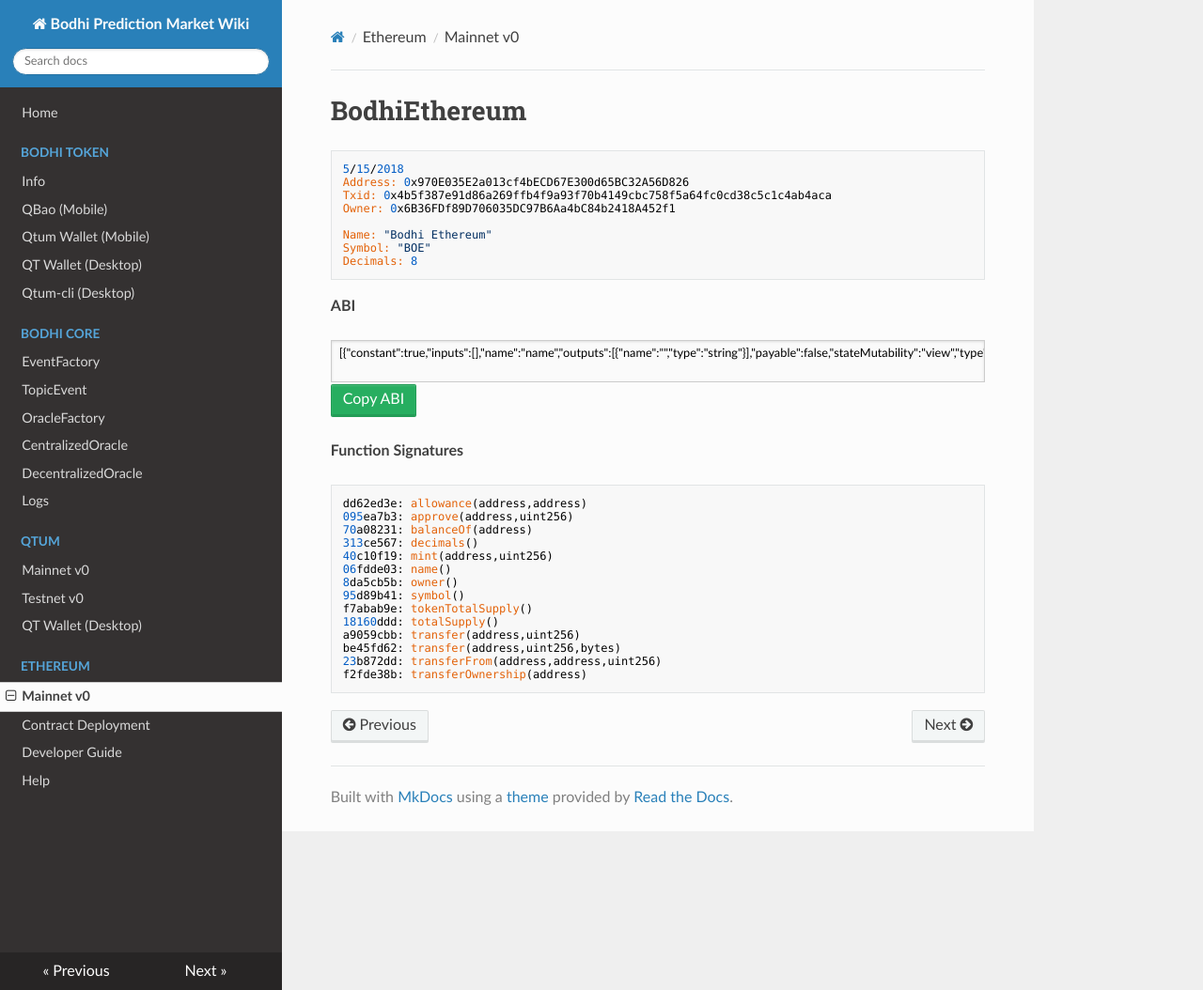
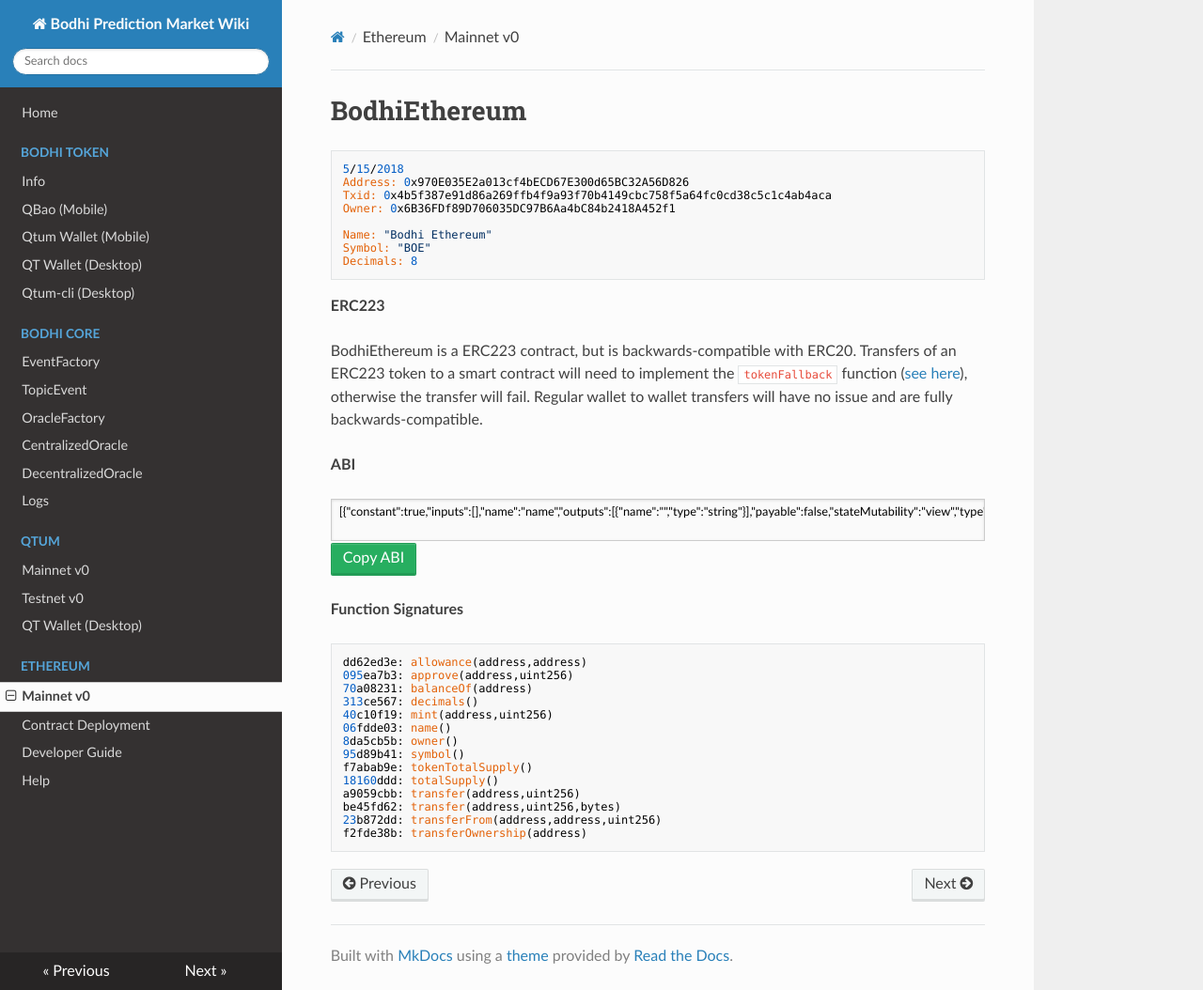
Before and after one commit to bodhiproject/wiki, an MkDocs documentation site: the page built from docs/ethereum/mainnet_v0.md, in a window 1280 px wide and 1054 px high. Shown: the whole window at 94% size. Built offline with MkDocs 1.6.1, drawn with Linux system fonts in a browser that asks for light colours; nearby versions of some CDN libraries; comment, search, counter and statistics services are not loaded; old or Windows-style settings are respelled for this version of MkDocs.

Commit message:
Add erc223 note in boe section

```diff
--- a/docs/ethereum/mainnet_v0.md
+++ b/docs/ethereum/mainnet_v0.md
@@ -8,6 +8,12 @@
     Name: "Bodhi Ethereum"
     Symbol: "BOE"
     Decimals: 8
+
+
+**ERC223**
+
+BodhiEthereum is a ERC223 contract, but is backwards-compatible with ERC20. Transfers of an ERC223 token to a smart contract will need to implement the `tokenFallback` function ([see here](https://github.com/Dexaran/ERC223-token-standard/blob/master/token/ERC223/ERC223_receiving_contract.sol)), otherwise the transfer will fail. Regular wallet to wallet transfers will have no issue and are fully backwards-compatible.
+
 
 **ABI**
 <textarea id="bodhi_ethereum_abi" class="abi" readonly rows="2">
```
